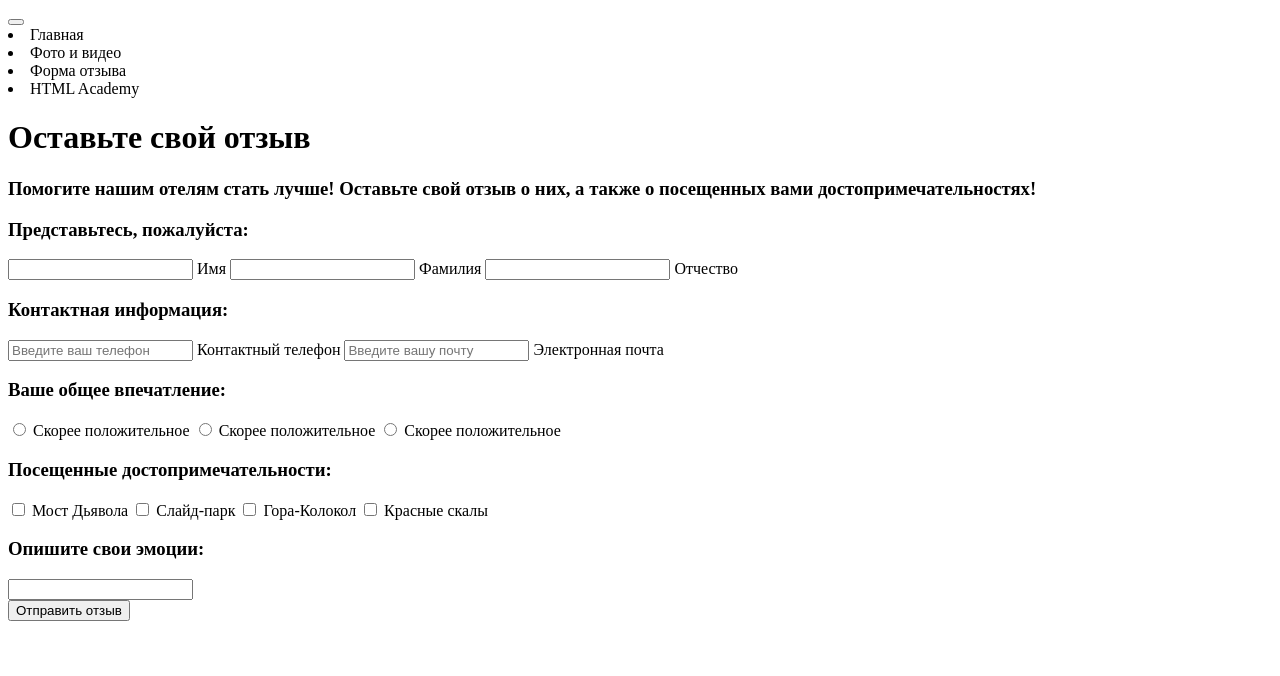
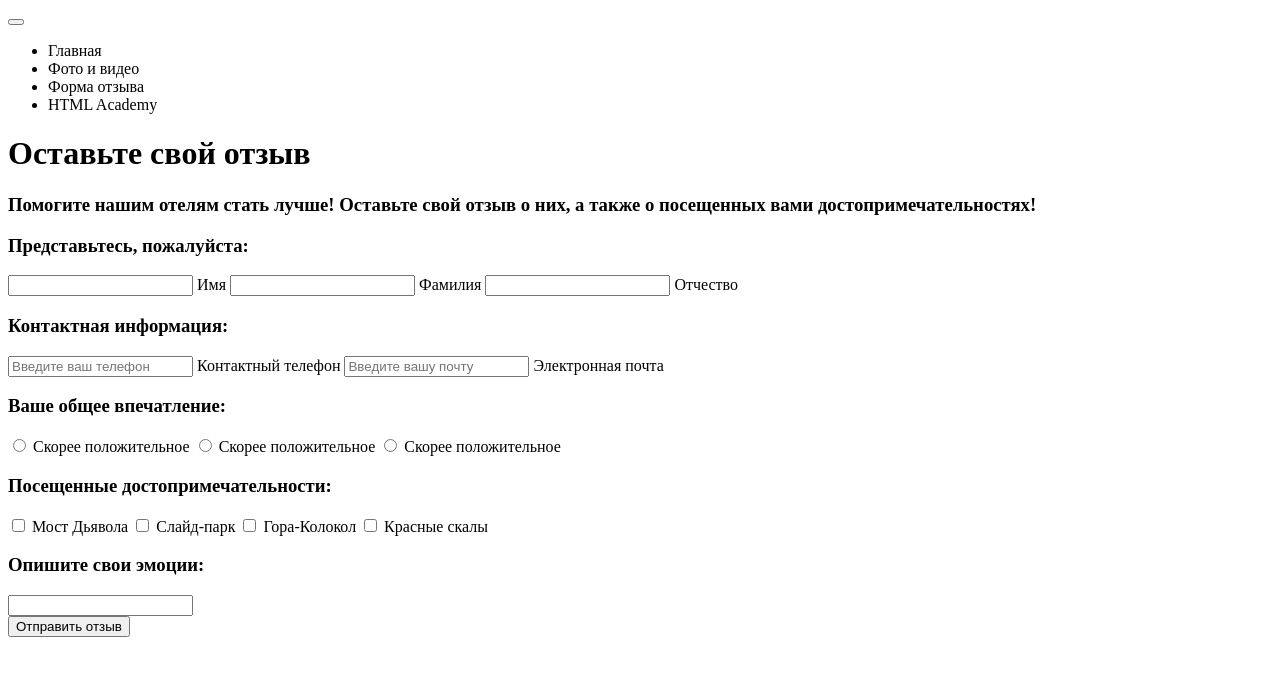
Before and after one commit to peacefullbob/68426-sedona, a website: page form.html in a window 1280 px wide. Drawn offline with Linux system fonts and the light colour scheme.

Commit message:
разметка 3-х страниц-правка

```diff
--- a/form.html
+++ b/form.html
@@ -13,10 +13,12 @@
     </div>
     <button class="header__button-toggle"></button>
     <nav class="header__nav">
+     <ul>
       <li>Главная</li>
       <li>Фото и видео</li>
       <li>Форма отзыва</li>
       <li>HTML Academy</li>
+      </ul>
     </nav>
     <div class="header__main-photo"></div>
   </header>
```
Also changed, not shown: index.html (+2 -0 lines), photo.html (+2 -0 lines).
